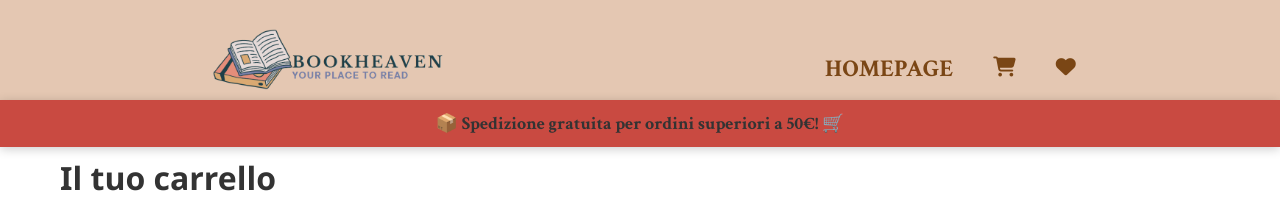
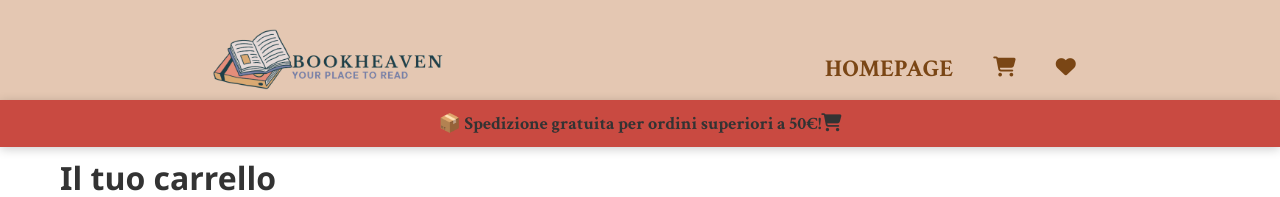
Before and after one commit to michelelongo97/team3-project-fe, a React (Vite) app: page /cart in a window 1280 px wide. Shown: the top 197 px of the page. Built offline with nearby package versions, Linux system fonts and the light colour scheme; no server answers.

Commit message:
fix: banner's cart icon

```diff
--- a/src/layouts/DefualtLayouts.jsx
+++ b/src/layouts/DefualtLayouts.jsx
@@ -5,9 +5,9 @@ import Footer from "../components/Footer";
 export default function DefaultLayout({ cartItems }) {
   return (
     <>
-
       <div className="free-shipping-banner">
-        📦 Spedizione gratuita per ordini superiori a 50€! 🛒
+        📦 Spedizione gratuita per ordini superiori a 50€!
+        <i className="fa-solid fa-cart-shopping"></i>
       </div>
 
       <Header cartItems={cartItems} />
```
